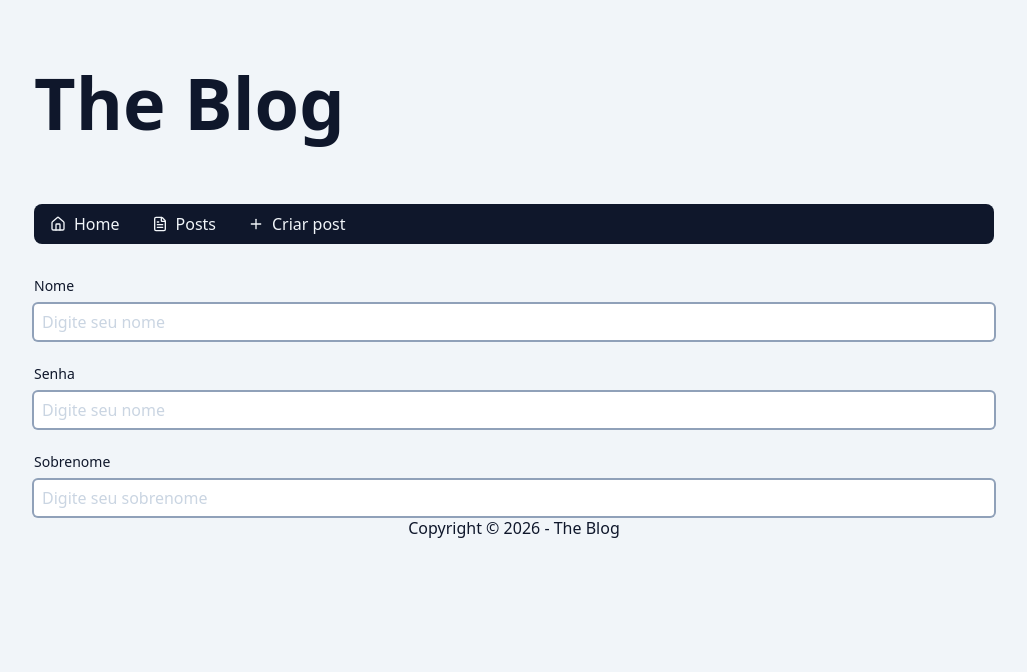
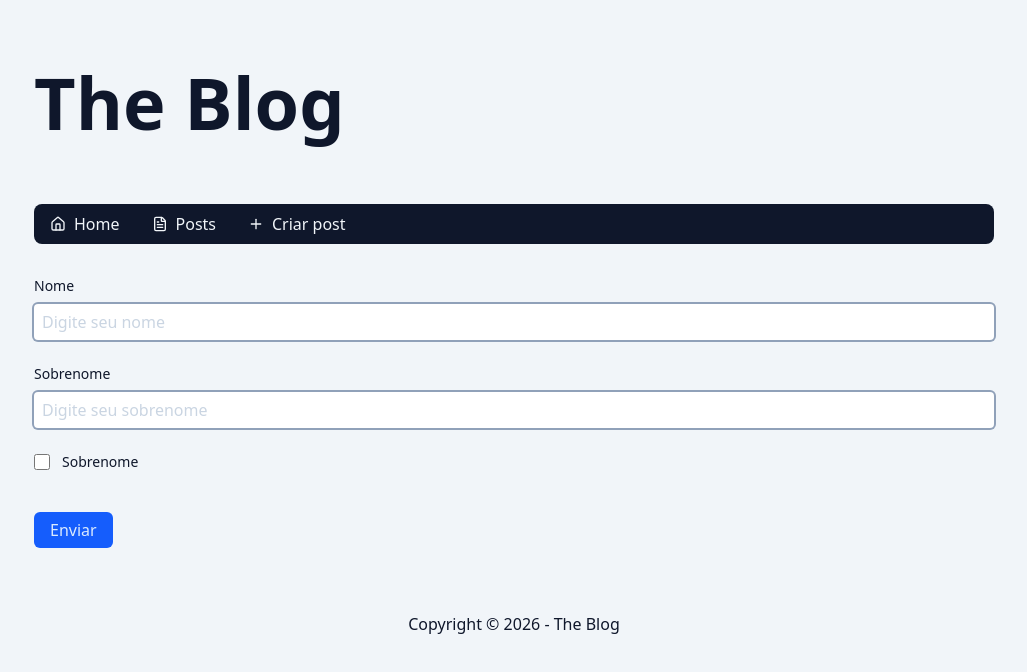
Before and after one commit to A-jota07/blog, a Next.js app: page /admin/post/new in a window 1280 px wide. Shown: the top 672 px of the page, without its empty margins (126-1153 px from the left). Built offline with nearby package versions, Linux system fonts and the light colour scheme.

Commit message:
Criando o InputCheckbox

```diff
--- a/src/app/admin/post/new/page.tsx
+++ b/src/app/admin/post/new/page.tsx
@@ -1,24 +1,29 @@
 import { Button } from '@/components/Button';
+import { InputCheckbox } from '@/components/InputCheckbox';
 import { InputText } from '@/components/InputText';
-import { TrashIcon } from 'lucide-react';
 
 export const dynamic = 'force-static';
 
 export default async function AdminPostNewPage() {
    return (
+      <form action='' className='mb-16'>
          <div className='flex flex-col gap-6'>
             <InputText
                labelText='Nome'
                placeholder='Digite seu nome'
-            type='name'
+               type='password'
+            />
+            <InputText
+               labelText='Sobrenome'
+               placeholder='Digite seu sobrenome'
             />
 
-         <InputText
-            labelText='Senha'
-            placeholder='Digite seu nome'
-            type='password'
-         />
-         <InputText labelText='Sobrenome' placeholder='Digite seu sobrenome' />
+            <InputCheckbox labelText='Sobrenome' />
+
+            <div className='mt-4'>
+               <Button type='submit'>Enviar</Button>
             </div>
+         </div>
+      </form>
    );
 }
--- /dev/null
+++ b/src/components/InputCheckbox/index.tsx
@@ -0,0 +1,35 @@
+import clsx from 'clsx';
+import { useId } from 'react';
+
+type InputCheckboxProps = {
+   labelText?: string;
+   type?: 'checkbox';
+} & React.ComponentProps<'input'>;
+
+export function InputCheckbox({
+   labelText = '',
+   type = 'checkbox',
+   ...props
+}: InputCheckboxProps) {
+   const id = useId();
+
+   return (
+      <div className='flex items-center gap-3'>
+         <input
+            {...props}
+            className={clsx(
+               'w-4 h-4 outline-none focus:ring-2 focus:ring-blue-500',
+               props.className,
+            )}
+            id={id}
+            type={type}
+         />
+
+         {labelText && (
+            <label className='text-sm' htmlFor={id}>
+               {labelText}
+            </label>
+         )}
+      </div>
+   );
+}
```
Lines whose indentation alone changed are shown as unchanged.
